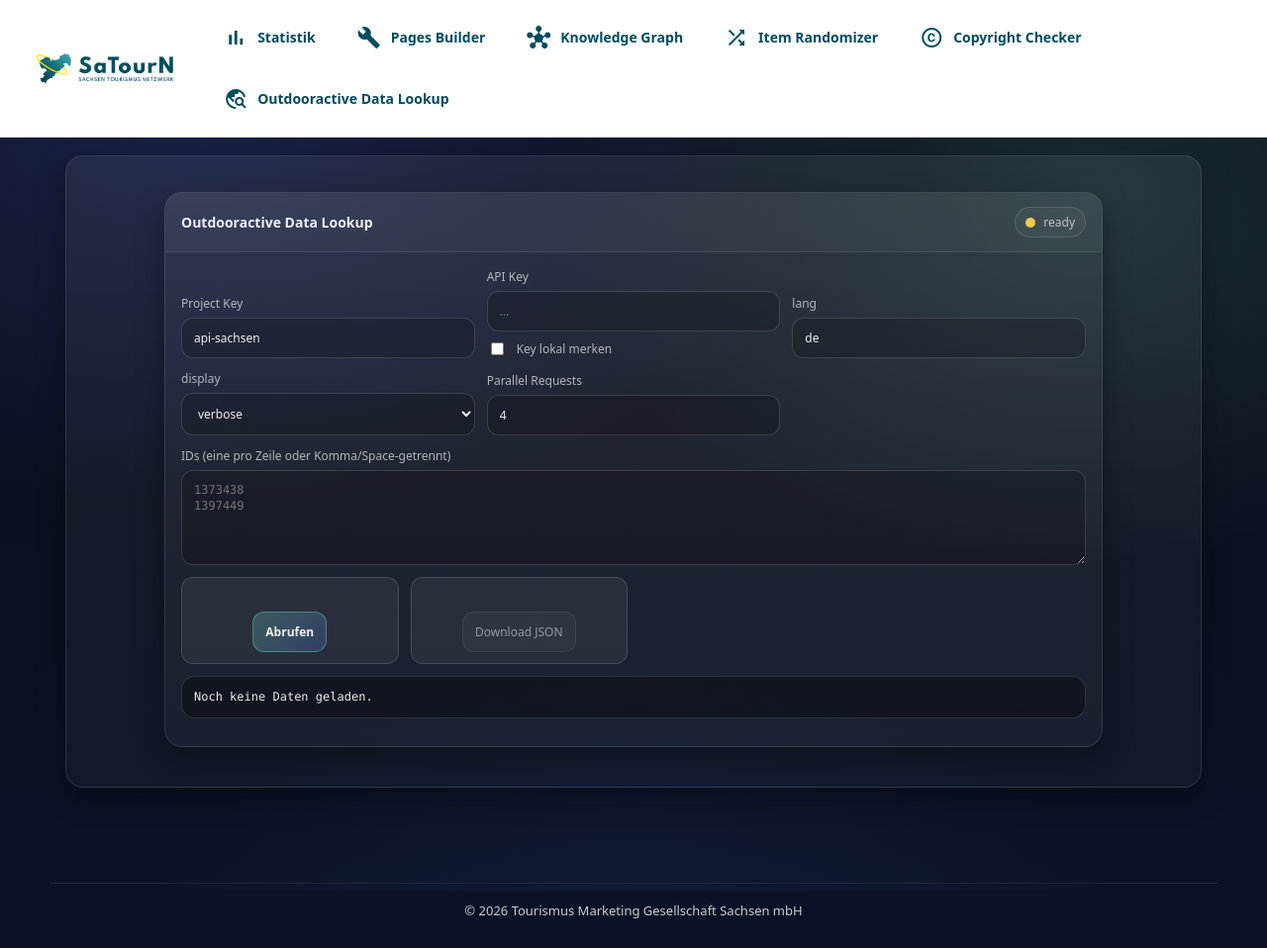
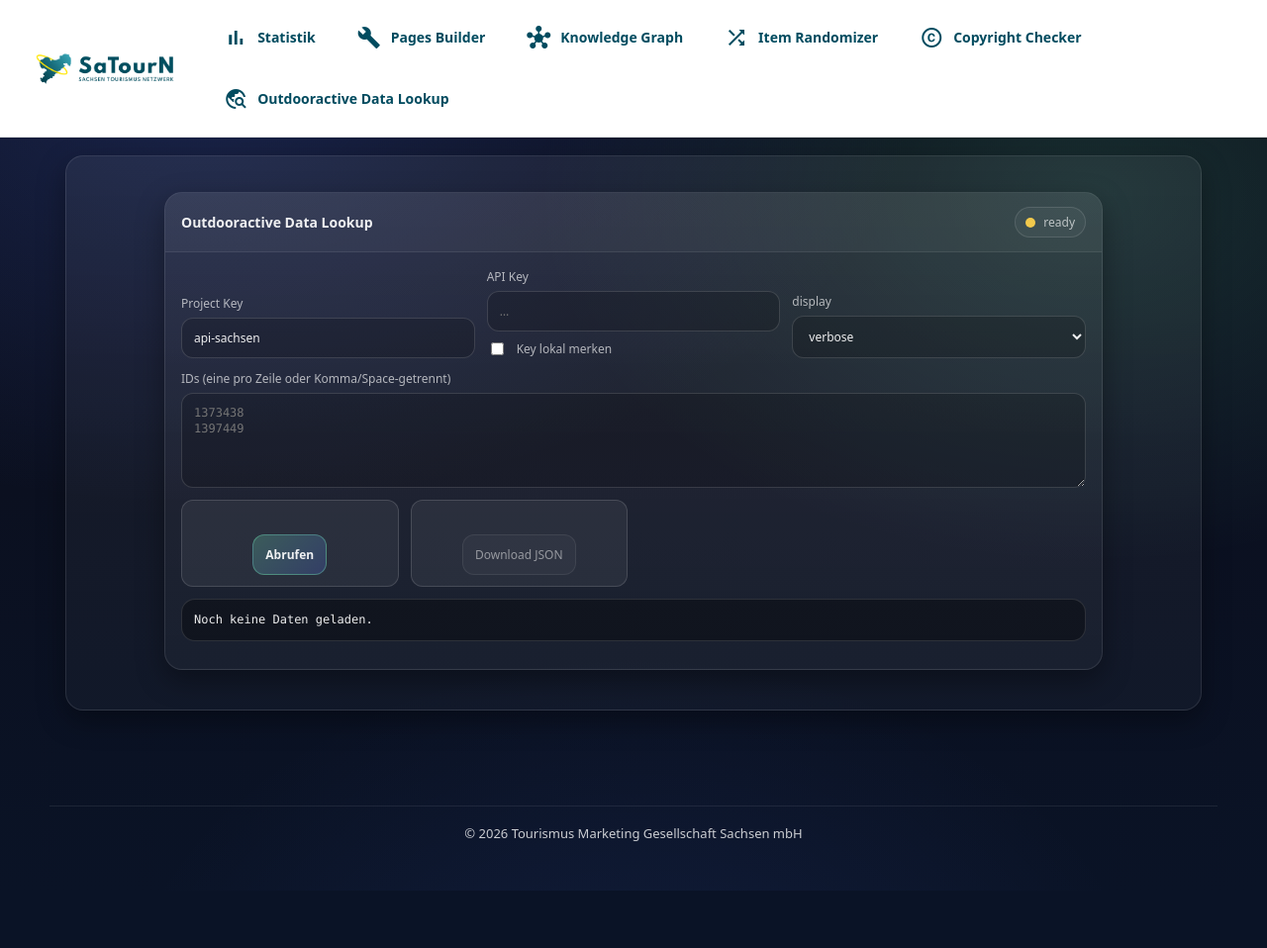
Before and after one commit to Tim-Meyer-TMGS/SaTourN, a Jekyll site: the page built from OA-Datenabruf/index.html, in a window 1280 px wide. Shown: the whole page at 99% size. Built offline with Jekyll 4.4.1, drawn with Linux system fonts in a browser that asks for light colours; after the commit the page ends 900 px from its top, so only the background shows below that.

Commit message:
Update index.html

```diff
--- a/OA-Datenabruf/index.html
+++ b/OA-Datenabruf/index.html
@@ -40,25 +40,11 @@ permalink: /OA-Datenabruf/
 
           <div class="field">
             <label>
-              lang
-              <input id="lang" value="de" placeholder="de">
-            </label>
-          </div>
-
-          <div class="field">
-            <label>
               display
               <select id="display">
                 <option value="verbose">verbose</option>
                 <option value="snippet">snippet</option>
               </select>
-            </label>
-          </div>
-
-          <div class="field">
-            <label>
-              Parallel Requests
-              <input id="parallel" type="number" min="1" max="10" value="4">
             </label>
           </div>
 
```
